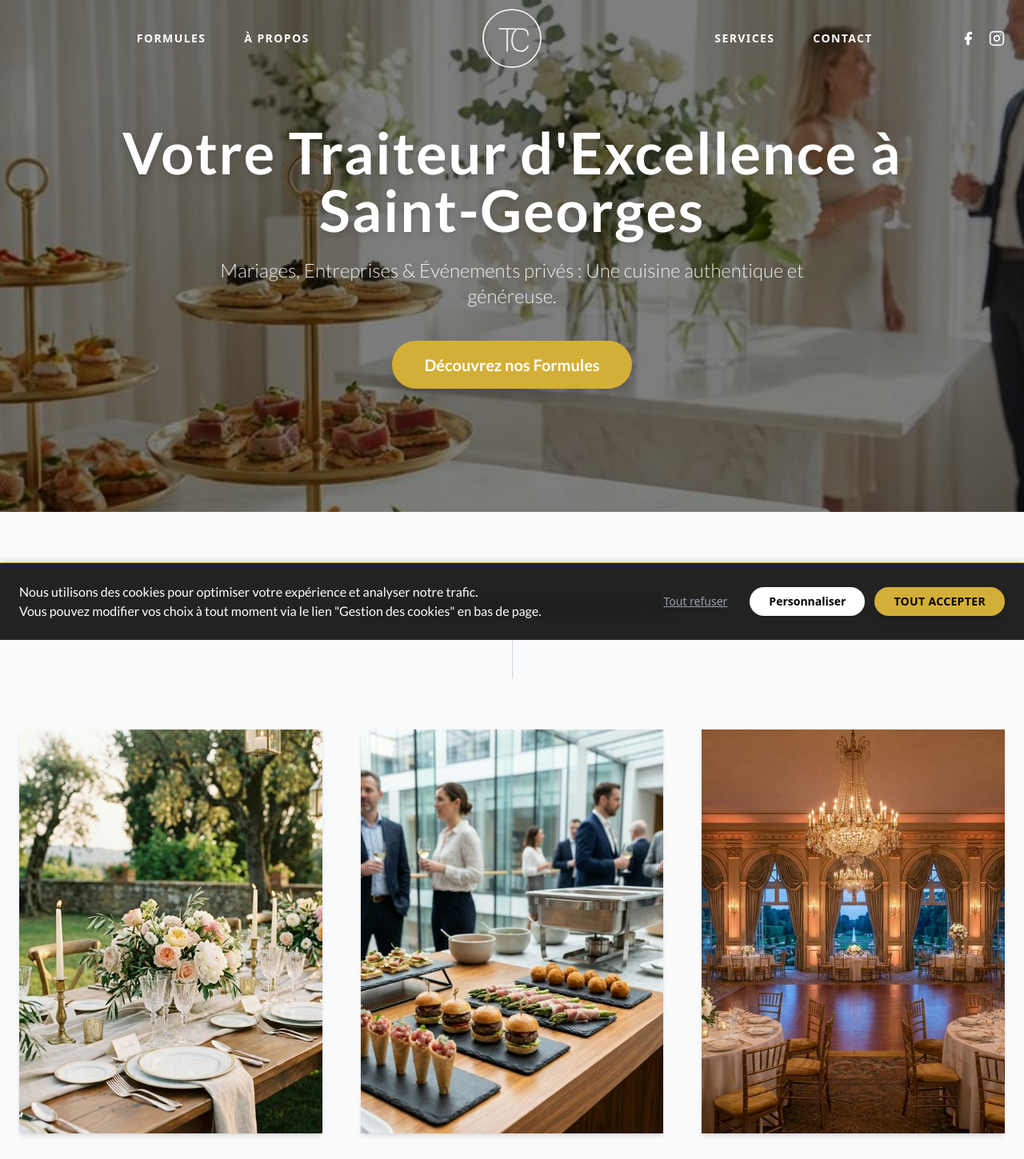
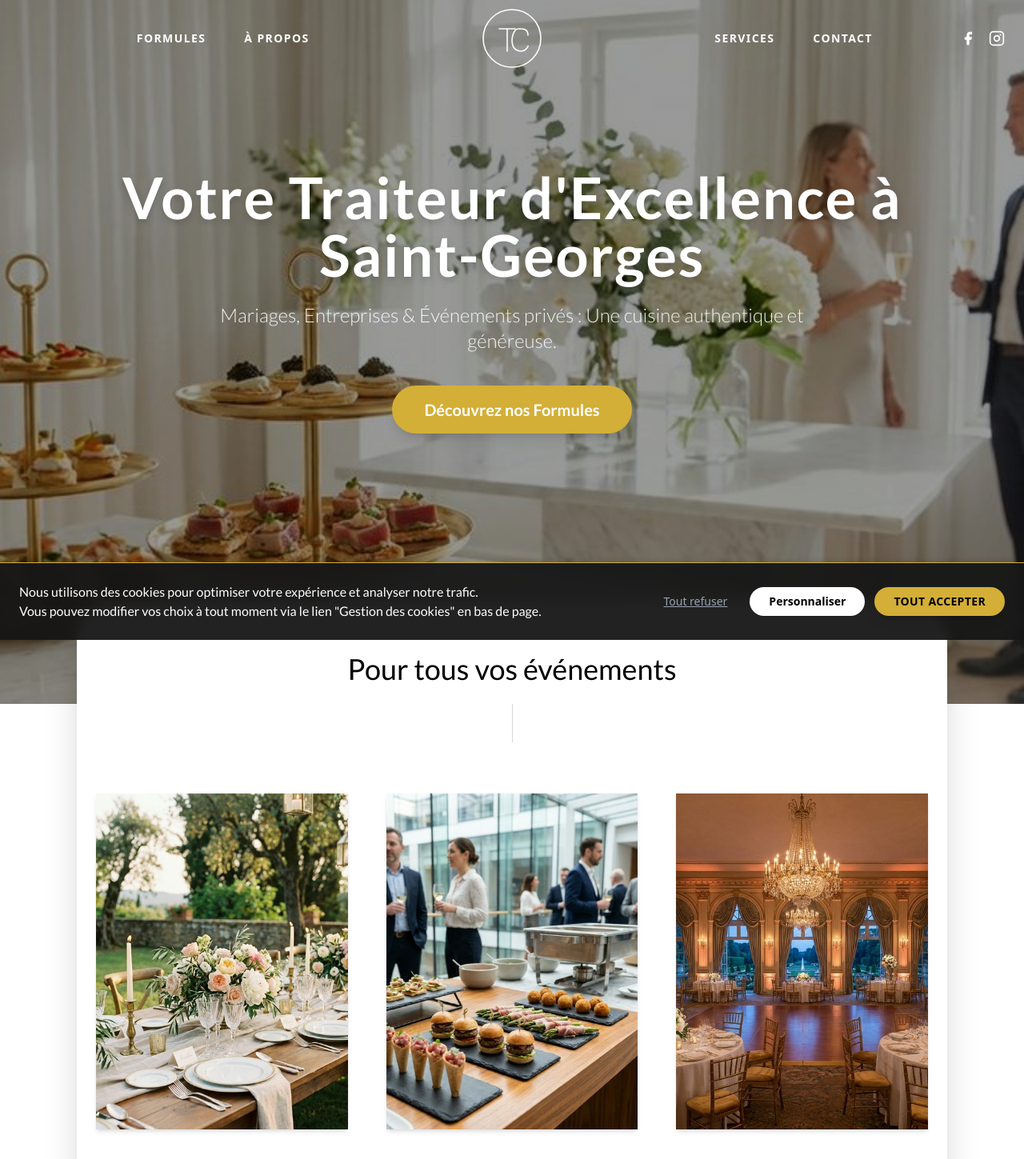
Before and after one commit to FlorianMeganck/traiteur-compere, a Next.js app: page / in a window 1280 px wide. Shown: the top 1449 px of the page at 80% size. Built offline with nearby package versions, Linux system fonts and the light colour scheme; a web font is replaced by a local one.

Commit message:
change dispo accueil

```diff
--- a/app/page.tsx
+++ b/app/page.tsx
@@ -19,7 +19,7 @@ export default function Home() {
     <main className="bg-white text-gray-800 font-sans selection:bg-[#D4AF37] selection:text-white overflow-hidden">
 
       {/* --- 1. HERO SECTION (Modified) --- */}
-      <section ref={heroRef} className="relative h-[80vh] flex items-center justify-center overflow-hidden">
+      <section ref={heroRef} className="relative h-[110vh] flex items-center justify-center overflow-hidden">
         {/* Background Image with Parallax */}
         <motion.div
           style={{ y: heroY }}
@@ -33,13 +33,16 @@ export default function Home() {
             priority
           />
           {/* Overlay - Darker as requested */}
-          <div className="absolute inset-0 bg-black/50" />
+          <div className="absolute inset-0 bg-black/40" />
         </motion.div>
+
+        {/* Subtle Gradient at the bottom for text readability if needed */}
+        <div className="absolute bottom-0 left-0 w-full h-40 bg-gradient-to-b from-transparent to-white/10 z-20 pointer-events-none"></div>
 
         {/* Hero Content */}
         <motion.div
           style={{ y: textY }}
-          className="relative z-10 text-center px-6 max-w-5xl mx-auto"
+          className="relative z-20 text-center px-6 max-w-5xl mx-auto pb-32"
         >
           <motion.h1
             initial={{ opacity: 0, y: 50 }}
@@ -74,7 +77,7 @@ export default function Home() {
         </motion.div>
       </section>
 
-      {/* --- 2. SERVICES SECTION (Moved Up) --- */}
+      {/* --- 2. SERVICES SECTION (Moved Up & Overlap) --- */}
       <ServicesSection />
 
       {/* --- 3. NARRATIVE TEXT (New) --- */}
@@ -134,7 +137,7 @@ function ServicesSection() {
   ];
 
   return (
-    <section className="py-24 bg-gray-50">
+    <section className="relative z-30 -mt-32 pt-16 pb-24 bg-white rounded-t-[3rem] shadow-2xl mx-4 md:mx-12 lg:mx-24">
       <div className="max-w-7xl mx-auto px-6">
         {/* Section Header */}
         <div className="text-center mb-16">
```
